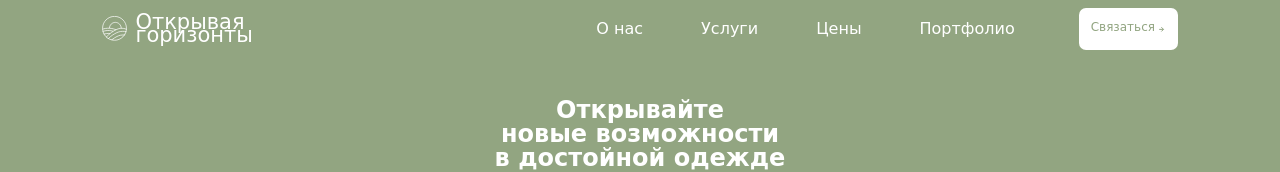
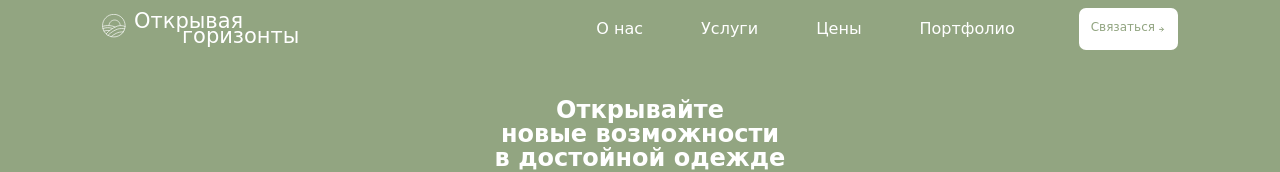
Before and after one commit to fadesyphe/opening-horizons, a Vue app: page / in a window 1280 px wide. Shown: the top 172 px of the page. Built offline with nearby package versions, Linux system fonts and the light colour scheme; a web font is replaced by a local one.

Commit message:
Adaptive TheHeader

```diff
--- a/src/components/TheLogo.vue
+++ b/src/components/TheLogo.vue
@@ -6,9 +6,9 @@
     @mouseleave="changeColor('white')"
   >
     <BaseIcon name="logo" viewBox="0 0 27 27" :class="classesIcon" />
-    <p class="pl-2 text-[21px] leading-[0.6]">
+    <p class="pl-2 text-xs md:text-[21px] leading-[0.7]">
       Открывая <br />
-      <span>горизонты</span>
+      <span class="ml-7 md:ml-12">горизонты</span>
     </p>
   </RouterLink>
 </template>
@@ -35,14 +35,21 @@ export default {
 
   computed: {
     classesLogo() {
-      return ['flex', 'duration-500', 'ease-out', this.filling == 'white' ? 'text-white' : 'text-orange']
+      return [
+        'flex',
+        'duration-500',
+        'ease-out',
+        this.filling == 'white' ? 'text-white' : 'text-orange',
+      ]
     },
 
     classesIcon() {
       return [
         'fill-none',
-        'w-[25.4px]',
-        'h-[25.4px]',
+        'w-4',
+        'md:w-6',
+        'h-4',
+        'md:h-6',
         'ease-out',
         'duration-500',
         this.filling == 'white' ? 'stroke-white' : 'stroke-orange',
```
